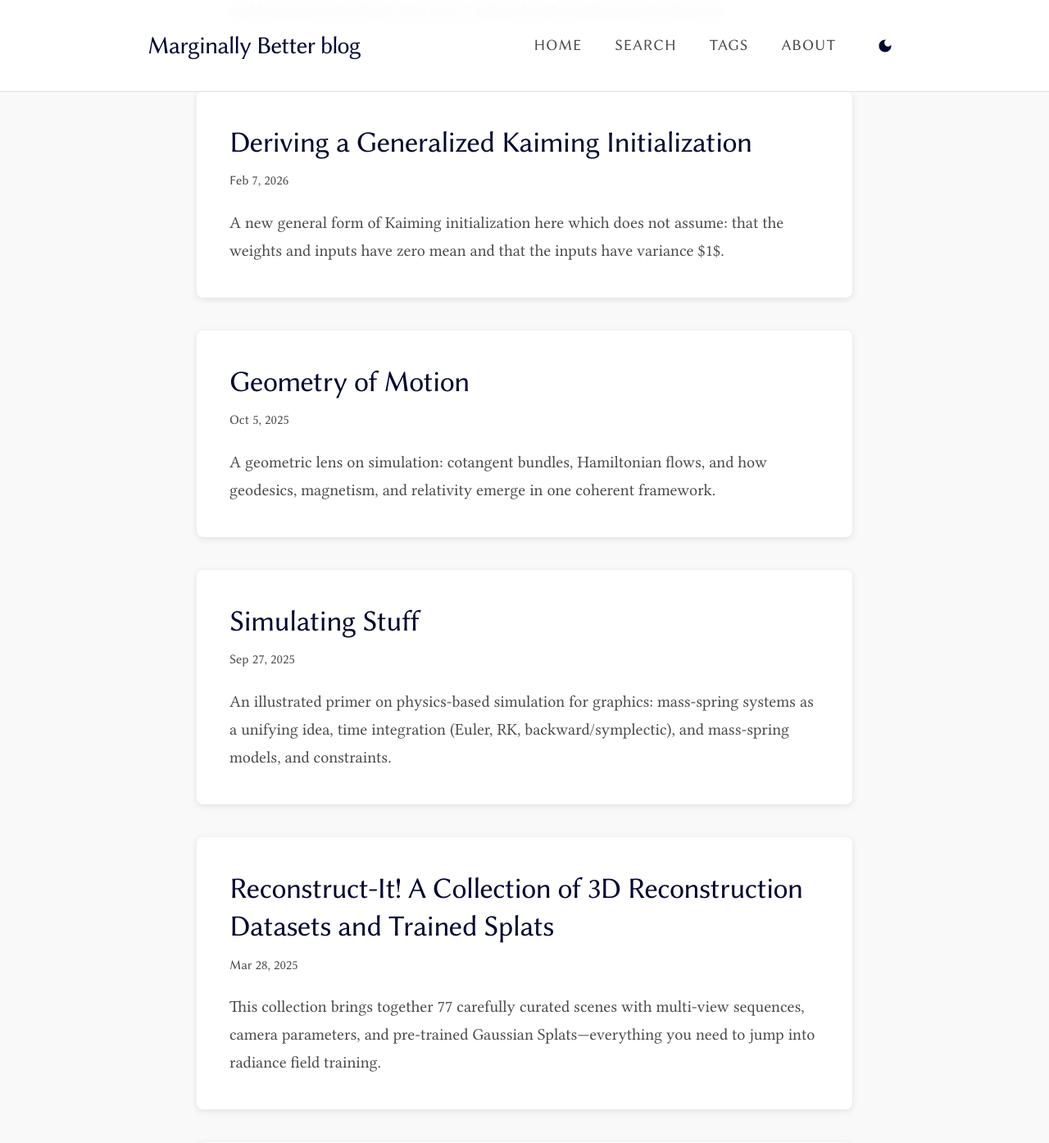
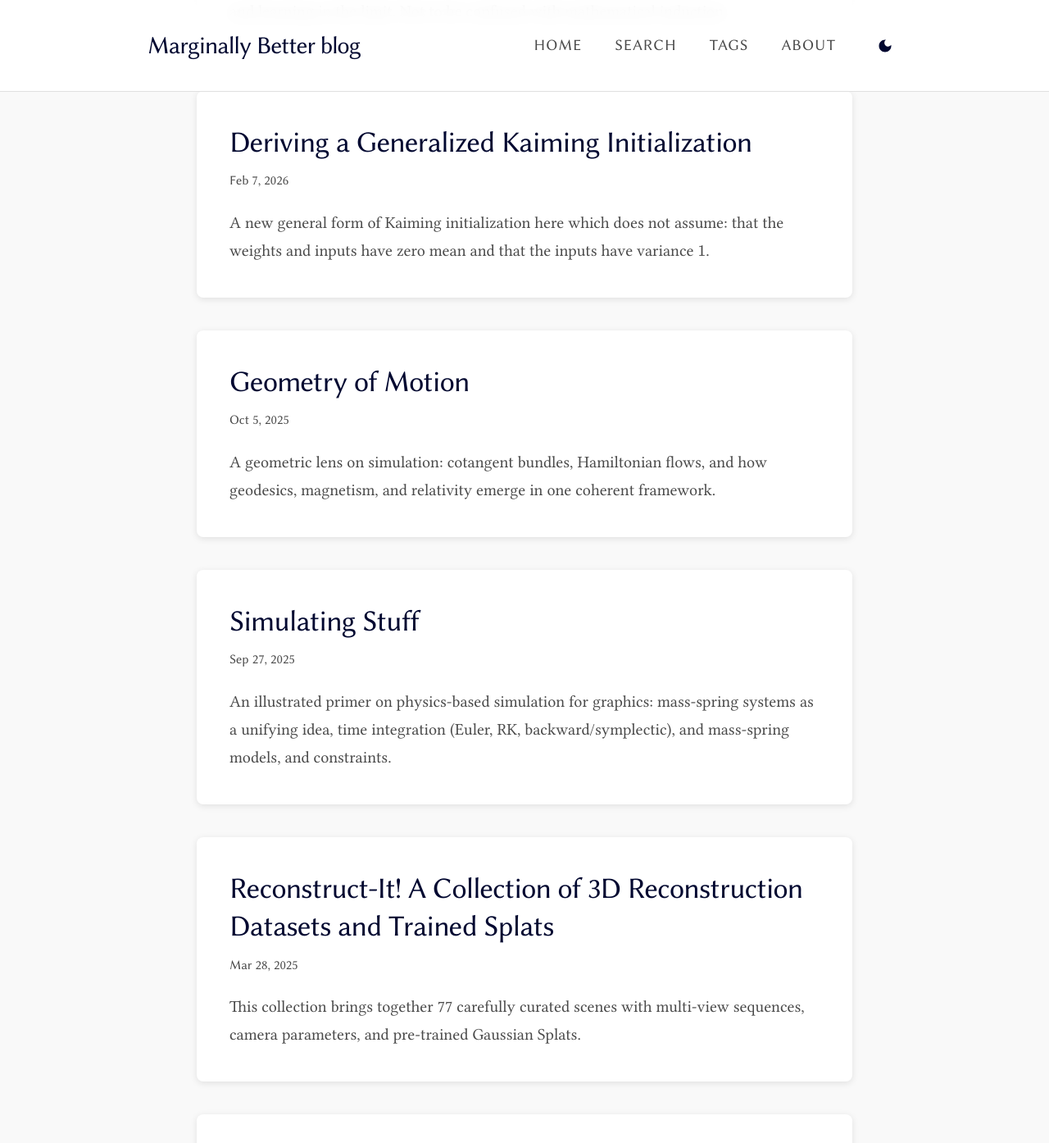
Before and after one commit to Rishit-dagli/Rishit-dagli.github.io, a Jekyll site: the page built from index.md, in a window 1280 px wide and 1400 px high, scrolled down 1325 px. Shown: the top 1394 px of the window at 82% size. Built offline with Jekyll 4.4.1, drawn with Linux system fonts in a browser that asks for light colours.

Commit message:
fix: render summary math and trim post text

```diff
--- a/_includes/head.html
+++ b/_includes/head.html
@@ -30,7 +30,7 @@
   <!-- RSS -->
   <link rel="alternate" type="application/rss+xml" title="{{ site.title | escape }}" href="{{ "/feed.xml" | relative_url }}">
 
-  {% if page.layout == "post" and page.math != false %}
+  {% if page.layout == "home" or (page.layout == "post" and page.math != false) %}
   <!-- MathJax with automatic equation numbering and color support -->
   <script>
   window.MathJax = {
--- a/_posts/2025-03-28-nerf-gs-datasets.md
+++ b/_posts/2025-03-28-nerf-gs-datasets.md
@@ -3,7 +3,7 @@ title: "Reconstruct-It! A Collection of 3D Reconstruction Datasets and Trained S
 date: 2025-03-28
 redirect_from:
   - /2025/03/28/nerf-gs-datasets.html
-excerpt: "This collection brings together 77 carefully curated scenes with multi-view sequences, camera parameters, and pre-trained Gaussian Splats—everything you need to jump into radiance field training."
+excerpt: "This collection brings together 77 carefully curated scenes with multi-view sequences, camera parameters, and pre-trained Gaussian Splats."
 image: /assets/nerf-gs-datasets/cover.jpg
 math: false
 tags: [3d-reconstruction, machine-learning]
```
Also changed, not shown: _posts/2025-10-05-geometry-of-motion.md (+2 -2 lines).
